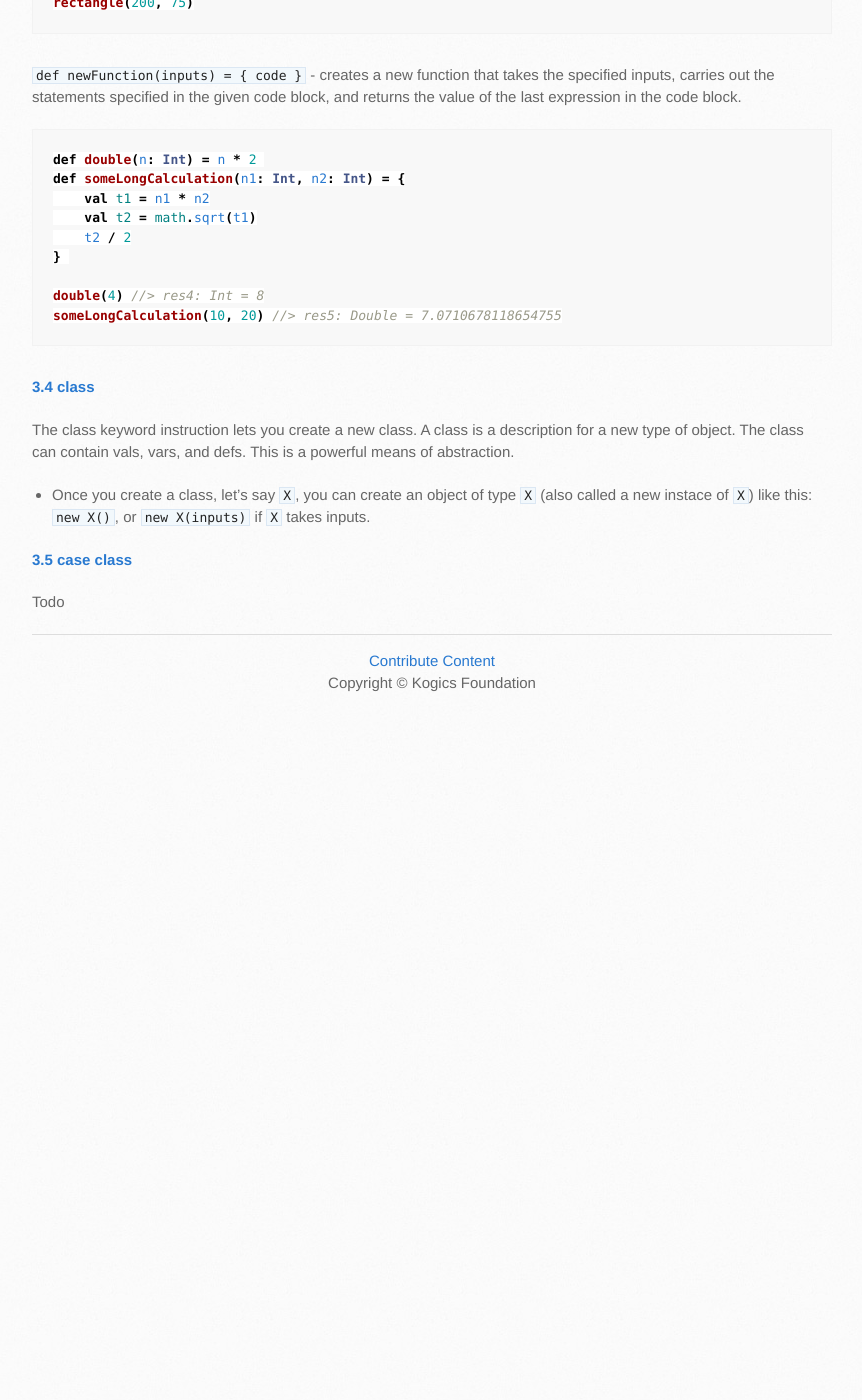
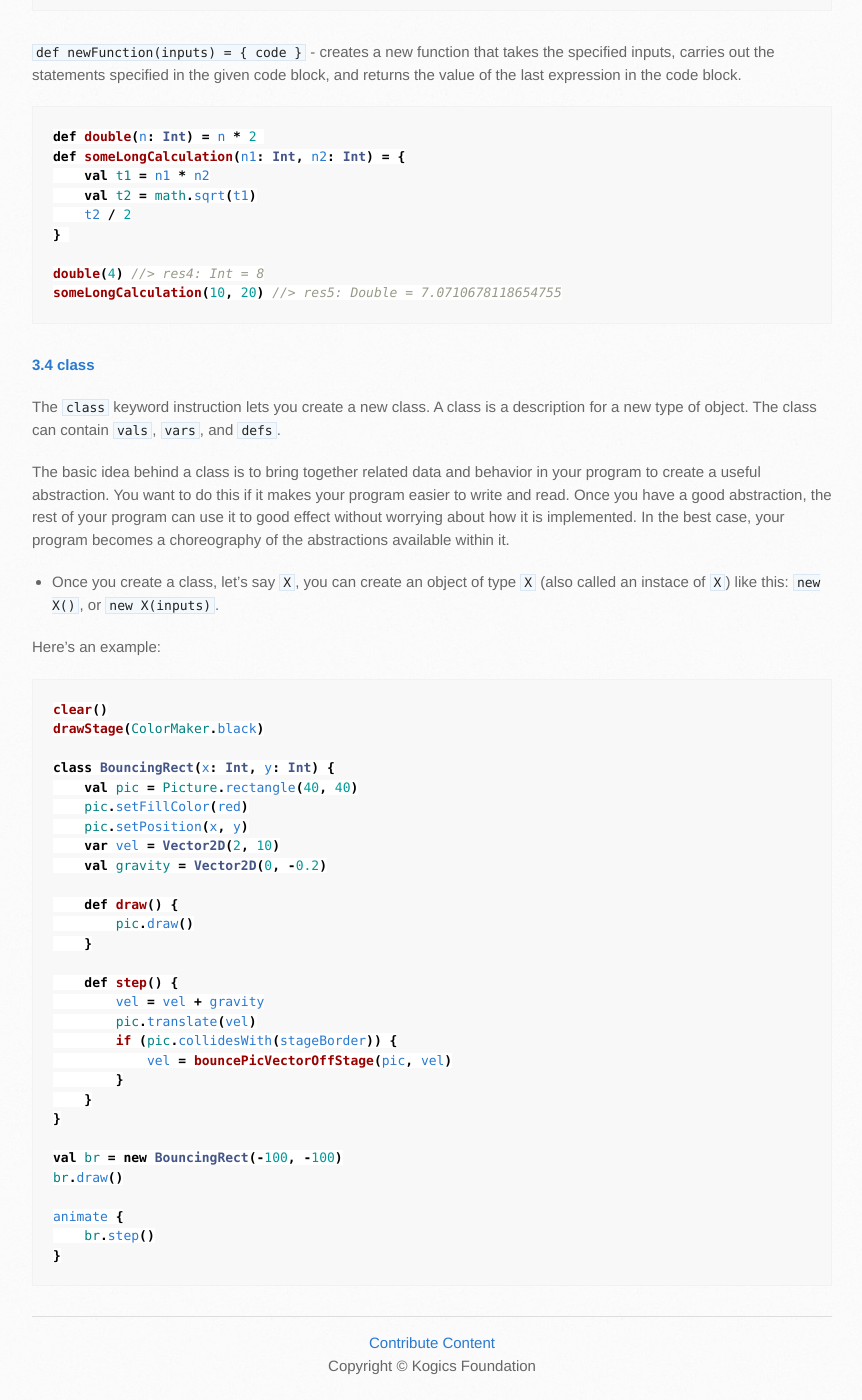
Before and after one commit to kojodoc/kojodoc.github.io, a Jekyll site: the page built from reference/scala.md, in a window 1280 px wide and 1400 px high, scrolled down 14933 px. Shown: the whole window, without its empty margins (138-1000 px from the left). Built offline with Jekyll 4.4.1, drawn with Linux system fonts in a browser that asks for light colours; our own code applies the rules of GitHub Pages for plain Markdown files; the repository's description, which GitHub fills in, is left out; before the commit the page ends 15650 px from its top, so only the background shows below that.

Commit message:
Add to scala quickref, and make it live.

````diff
--- a/reference/scala.md
+++ b/reference/scala.md
@@ -42,8 +42,6 @@ To best understand the content below, it us useful for you to be familiar with t
 * [3.2 var](#abstraction-var)
 * [3.3 def](#abstraction-def)
 * [3.4 class](#abstraction-class)
-* [3.5 case class](#abstraction-case-class)
-
 
 <a name="data">
 **1. Data Types**
@@ -660,10 +658,42 @@ someLongCalculation(10, 20) //> res5: Double = 7.0710678118654755
 <a name="abstraction-class">
 **3.4 class**
 
-The class keyword instruction lets you create a new class. A class is a description for a new type of object. The class can contain vals, vars, and defs. This is a powerful means of abstraction.
-* Once you create a class, let’s say `X`, you can create an object of type `X` (also called a new instace of `X`) like this: `new X()`, or `new X(inputs)` if `X` takes inputs.
+The `class` keyword instruction lets you create a new class. A class is a description for a new type of object. The class can contain `vals`, `vars`, and `defs`.
 
-<a name="abstraction-case-class">
-**3.5 case class**
+The basic idea behind a class is to bring together related data and behavior in your program to create a useful abstraction. You want to do this if it makes your program easier to write and read. Once you have a good abstraction, the rest of your program can use it to good effect without worrying about how it is implemented. In the best case, your program becomes a choreography of the abstractions available within it.
 
-Todo
+* Once you create a class, let’s say `X`, you can create an object of type `X` (also called an instace of `X`) like this: `new X()`, or `new X(inputs)`.
+
+Here's an example:
+
+```scala
+clear()
+drawStage(ColorMaker.black)
+
+class BouncingRect(x: Int, y: Int) {
+    val pic = Picture.rectangle(40, 40)
+    pic.setFillColor(red)
+    pic.setPosition(x, y)
+    var vel = Vector2D(2, 10)
+    val gravity = Vector2D(0, -0.2)
+
+    def draw() {
+        pic.draw()
+    }
+
+    def step() {
+        vel = vel + gravity
+        pic.translate(vel)
+        if (pic.collidesWith(stageBorder)) {
+            vel = bouncePicVectorOffStage(pic, vel)
+        }
+    }
+}
+
+val br = new BouncingRect(-100, -100)
+br.draw()
+
+animate {
+    br.step()
+}
+```
````
Also changed, not shown: references-index.md (+1 -0 lines).
